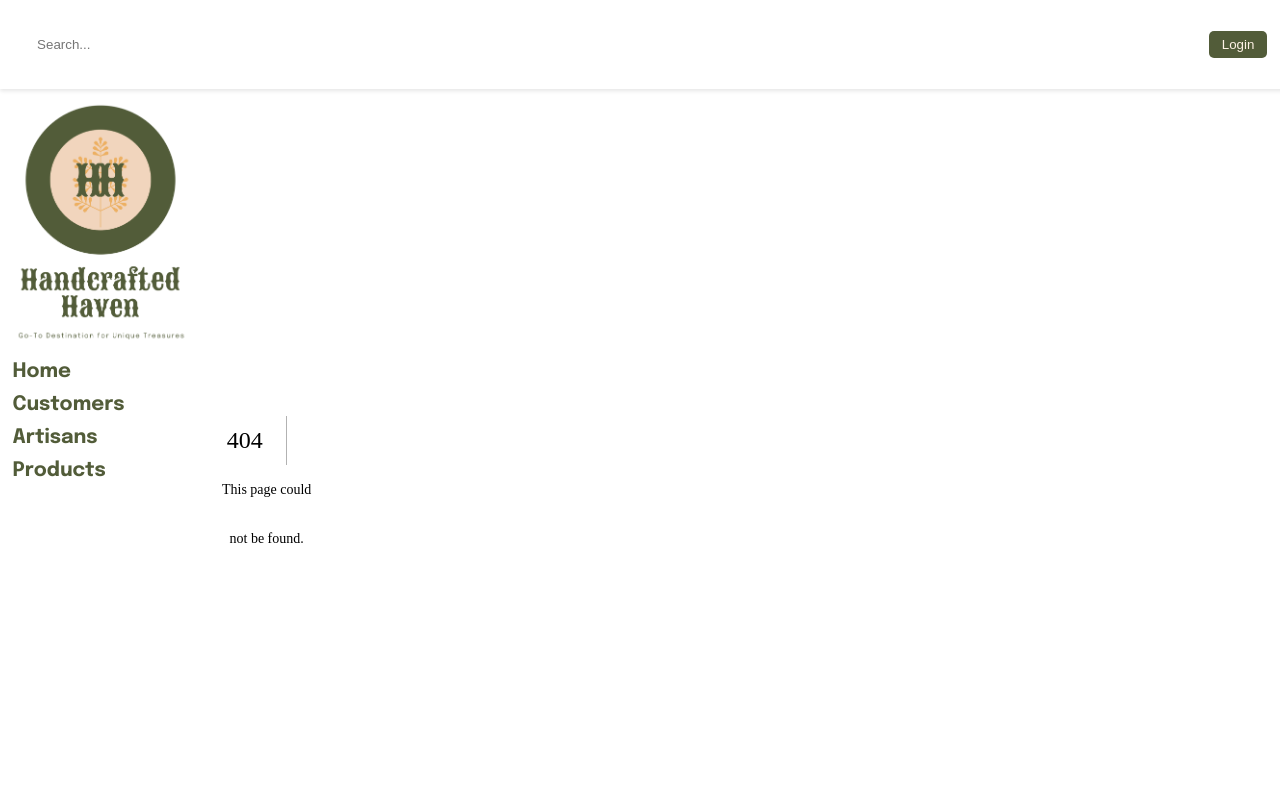
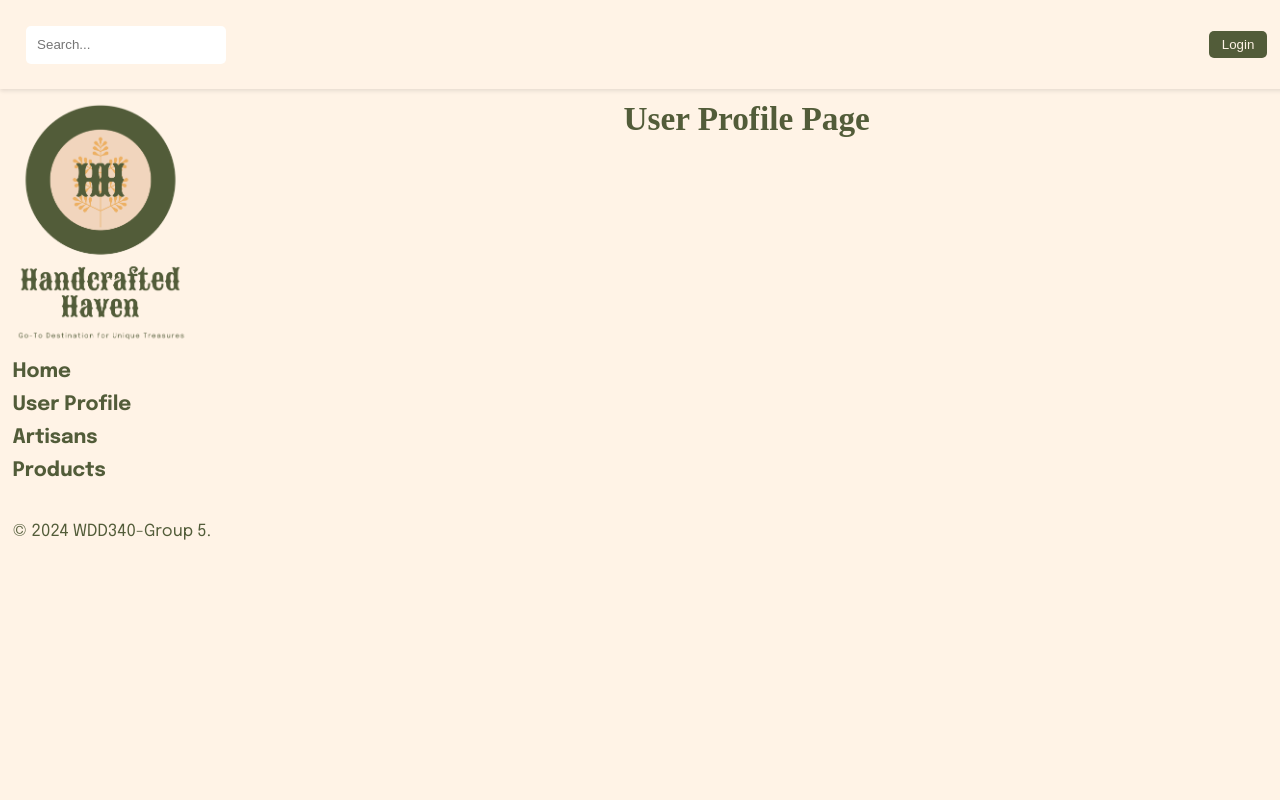
Before and after one commit to lenorastevens/430-group5-project, a Next.js app: page /users in a window 1280 px wide. Before the commit this address had no page. Shown: the top 800 px of the page. Built offline with nearby package versions, Linux system fonts and the light colour scheme; a web font is replaced by a local one.

Commit message:
renamed routes and folders to the naming conventions we have switched to.

```diff
--- a/src/app/customers/page.tsx
+++ b/src/app/users/page.tsx
@@ -1,7 +1,7 @@
-export default function Customers() {
+export default function Users() {
     return (
     <div className='main-body'>
-      <h1>Customers Page</h1>
+      <h1>User Profile Page</h1>
 
     </div>
     );
--- a/src/components/Navbar.tsx
+++ b/src/components/Navbar.tsx
@@ -21,8 +21,8 @@ const Navbar = () => {
 
         <ul className={`menu ${isOpen ? 'open' : ''}`}>
           <li><Link href="/">Home</Link></li>
-          <li><Link href="/customers">Customers</Link></li>
-          <li><Link href="/sellers">Artisans</Link></li>
+          <li><Link href="/users">User Profile</Link></li>
+          <li><Link href="/artisans">Artisans</Link></li>
           <li><Link href="/product">Products</Link></li>
         </ul>
       </nav>
```
Also changed, not shown: src/app/artisans/page.module.css (renamed from src/app/sellers/page.module.css), src/app/artisans/page.tsx (renamed from src/app/sellers/page.tsx).
